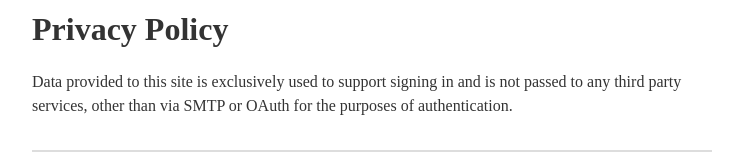
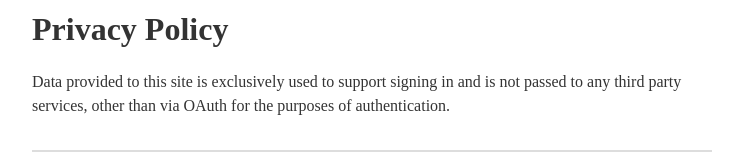
Before and after one commit to StefanZoneExamples/nextauthjs, a Next.js app: page /privacy in a window 1280 px wide. Shown: the part 127-295 px from the top of the page, without its empty margins (268-1011 px from the left). Built offline with nearby package versions, Linux system fonts and the light colour scheme; no server answers; a web font is replaced by a local one.

Commit message:
Update Privacy Policy.

```diff
--- a/pages/privacy/index.tsx
+++ b/pages/privacy/index.tsx
@@ -13,8 +13,8 @@ const Index: NextPage = () => {
                 <h1>Privacy Policy</h1>
                 <p>
                     Data provided to this site is exclusively used to support signing in and is not
-                    passed to any third party services, other than via SMTP or OAuth for the
-                    purposes of authentication.
+                    passed to any third party services, other than via OAuth for the purposes of
+                    authentication.
                 </p>
             </Layout>
         </>
```
